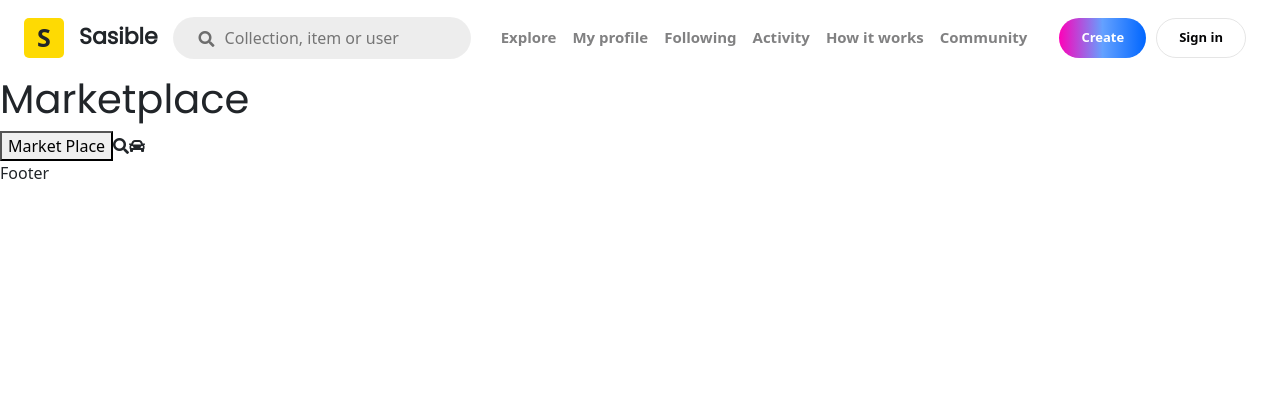
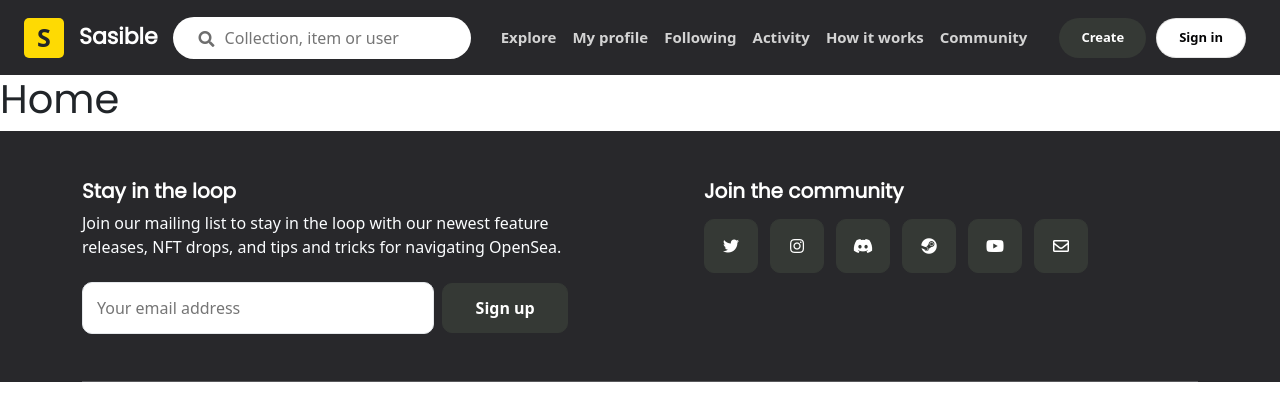
Before and after one commit to gauraverma61/NFT-MarketPlace-Frontend-NEXT, a Next.js app: page / in a window 1280 px wide. Shown: the top 420 px of the page. Built offline with nearby package versions, Linux system fonts and the light colour scheme.

Commit message:
Add footer

```diff
--- a/pages/index.tsx
+++ b/pages/index.tsx
@@ -5,12 +5,7 @@ import Link from 'next/link';
 const Home: NextPage = () => {
   return (
     <div>
-      <h1>Marketplace</h1>
-      <Link href="/marketplace">
-      <button>Market Place</button>
-      </Link>
-      <i className="fas fa-search"></i>
-      <i className="fa fa-car"></i>
+      <h1>Home</h1>
     </div>
   )
 }
--- a/src/components/Footer/index.tsx
+++ b/src/components/Footer/index.tsx
@@ -1,9 +1,54 @@
-import React from 'react'
+import React from "react";
 
 const Footer = () => {
   return (
-    <div>Footer</div>
-  )
-}
+    <div className="footer w-100">
+      <div className="container">
+        <div className="community_section w-100">
+          <div className="row">
+            <div className="signup_section col-12 col-lg-6">
+              <h4>Stay in the loop</h4>
+              <p>
+                Join our mailing list to stay in the loop with our newest
+                feature releases, NFT drops, and tips and tricks for navigating
+                OpenSea.
+              </p>
+              <div className="sign_form">
+                <div className="input_container">
+                  <input type="text" placeholder="Your email address" />
+                </div>
+                <button>Sign up</button>
+              </div>
+            </div>
+            <div className="social_section col-12 col-lg-6">
+              <h4>Join the community</h4>
+              <div className="social_container">
+                <div className="social_icon">
+                  <i className="fab fa-twitter"></i>
+                </div>
+                <div className="social_icon">
+                  <i className="fab fa-instagram"></i>
+                </div>
+                <div className="social_icon">
+                  <i className="fab fa-discord"></i>
+                </div>
+                <div className="social_icon">
+                  <i className="fab fa-steam"></i>
+                </div>
+                <div className="social_icon">
+                  <i className="fab fa-youtube"></i>
+                </div>
+                <div className="social_icon">
+                  <i className="far fa-envelope"></i>
+                </div>
+              </div>
+            </div>
+          </div>
+        </div>
 
-export default Footer
+      </div>
+    </div>
+  );
+};
+
+export default Footer;
--- a/src/components/Header/index.tsx
+++ b/src/components/Header/index.tsx
@@ -2,42 +2,44 @@ import SearchInput from "@molecules/searchInput";
 import React from "react";
 import MainIcon from "@atoms/MainIcon";
 import Button from "@atoms/Button";
-import Link from "next/link"
+import Link from "next/link";
 
 const Header = () => {
   return (
     <div className="header d-flex justify-content-between align-items-center px-4">
+      <Link href="/">
         <div className="heading_container">
           <MainIcon />
           <h4 className="heading_name">Sasible</h4>
         </div>
-      <SearchInput/>
+      </Link>
+      <SearchInput />
       <div className="middle_container">
-          <Link href=''>
+        <Link href="">
           <div className="option">Explore</div>
         </Link>
-          <Link href=''>
+        <Link href="">
           <div className="option">My profile</div>
         </Link>
-          <Link href=''>
+        <Link href="">
           <div className="option">Following</div>
         </Link>
-          <Link href=''>
+        <Link href="">
           <div className="option">Activity</div>
         </Link>
-          <Link href=''>
+        <Link href="">
           <div className="option">How it works</div>
         </Link>
-          <Link href=''>
+        <Link href="">
           <div className="option">Community</div>
         </Link>
-          <Link href=''>
+        <Link href="">
           <div className="option"></div>
         </Link>
       </div>
       <div className="right_container">
-        <Button text={'Create'} variant={'colorfull'}/>
-        <Button text={'Sign in'} variant={'white'}/>
+        <Button text={"Create"} variant={"dark"} />
+        <Button text={"Sign in"} variant={"white"} />
       </div>
     </div>
   );
--- a/src/styles/atoms/button.scss
+++ b/src/styles/atoms/button.scss
@@ -24,8 +24,13 @@
 }
 
 .white{
-    background: transparent;
+    background: white;
     color: rgb(4, 4, 5);
     border: 1px solid rgba(4, 4, 5, 0.1);
+}
 
+.dark{
+  background-color: #353935;
+  color: white;
+  border:none;
 }
--- /dev/null
+++ b/src/styles/components/footer.scss
@@ -0,0 +1,103 @@
+.footer {
+  background-color: #28282B;
+
+  .community_section {
+    flex-wrap: wrap;
+    padding-bottom: 40px;
+    margin-bottom: 20px;
+    border-bottom: 1px solid rgba(229, 232, 235, 0.25);
+
+    .signup_section {
+      padding-right: 64px;
+      padding-top: 40px;
+
+      h4 {
+        color: rgb(255, 255, 255);
+        font-size: 20px;
+        font-weight: 600;
+        margin-bottom: 8px;
+        margin-top: 8px;
+      }
+      p {
+        font-size: 16px;
+        color: rgb(251, 253, 255);
+      }
+
+      .sign_form {
+        display: flex;
+        align-items: center;
+
+        .input_container {
+          display: flex;
+          background-color: rgb(255, 255, 255);
+          border-radius: 10px;
+          border: 1px solid rgb(229, 232, 235);
+          padding: 12px;
+          width: 100%;
+          input {
+            border: none;
+          }
+        }
+        button {
+          display: inline-flex;
+          flex-direction: row;
+          -webkit-box-align: center;
+          align-items: center;
+          border-radius: 10px;
+          -webkit-box-pack: center;
+          justify-content: center;
+          font-size: 16px;
+          font-weight: 600;
+          padding: 12px 20px;
+          background-color: #353935;
+          border: 1px solid #353935;
+          color: rgb(255, 255, 255);
+          margin: 8px;
+          height: 50px;
+          width: 162px;
+        }
+      }
+    }
+  }
+  .social_section {
+    padding-top: 40px;
+    padding-left: 64px;
+
+    h4{
+        color: rgb(255, 255, 255);
+        font-size: 20px;
+        font-weight: 600;
+        margin-bottom: 8px;
+        margin-top: 8px;
+    }
+
+    .social_container {
+      display: flex;
+      align-items: center;
+    //   justify-content: center;
+
+      .social_icon {
+        cursor: pointer;
+        margin-right: 12px;
+        width: 54px;
+        height: 54px;
+        margin-top: 8px;
+        display: inline-flex;
+        flex-direction: row;
+        -webkit-box-align: center;
+        align-items: center;
+        border-radius: 10px;
+        -webkit-box-pack: center;
+        justify-content: center;
+        font-size: 16px;
+        font-weight: 600;
+        padding: 12px 20px;
+        background-color: #353935;
+        border: 1px solid #353935;
+        color: rgb(255, 255, 255);
+
+
+      }
+    }
+  }
+}
--- a/src/styles/components/header.scss
+++ b/src/styles/components/header.scss
@@ -1,15 +1,14 @@
 .header{
     width: 100%;
     height: 75px;
-    background: rgba(255, 255, 255, 0.7);
-    backdrop-filter: blur(20px);
-    transform: translateZ(0px);
+    background-color: #28282B;
 
     .heading_container{
         display: flex;
         align-items: center;
 
         .heading_name{
+            color: white;
             font-weight: bold;
             font-size: 22px;
             margin: 0 15px;
@@ -23,7 +22,7 @@
 
         .option{
             margin-right: 16px;
-            color: rgba(4, 4, 5, 0.5);
+            color: lightgrey;
             font-weight: 700;
             font-size: 15px;
             cursor: pointer;
--- a/src/styles/components/index.scss
+++ b/src/styles/components/index.scss
@@ -1 +1,2 @@
 @import "./header.scss";
+@import "./footer.scss";
--- a/src/styles/molecules/searchinput.scss
+++ b/src/styles/molecules/searchinput.scss
@@ -5,7 +5,7 @@
     border-radius: 30px;
     flex: 1;
     border: 1px solid transparent ;
-    background: rgba(4, 4, 5, 0.07);
+    background: white;
     margin-right: 30px;
 
     &:hover{
```
Lines whose indentation alone changed are shown as unchanged.
